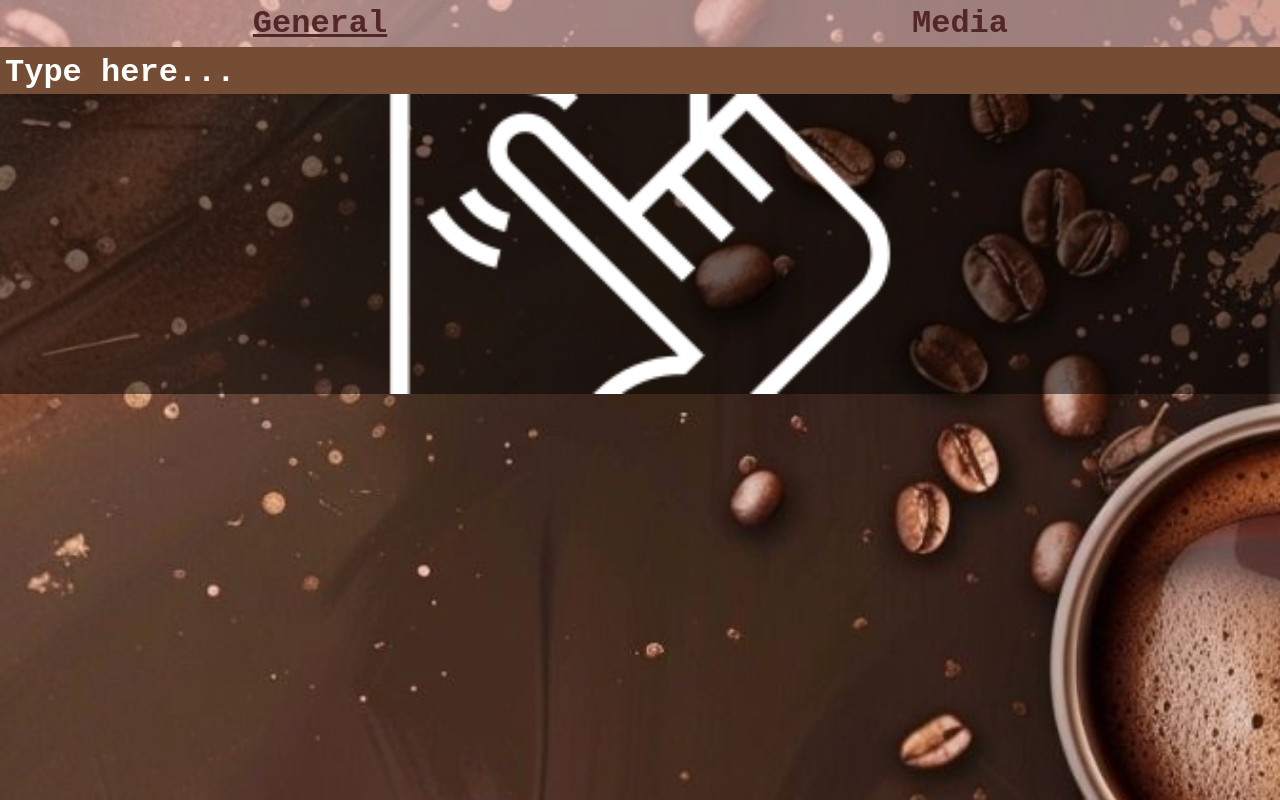
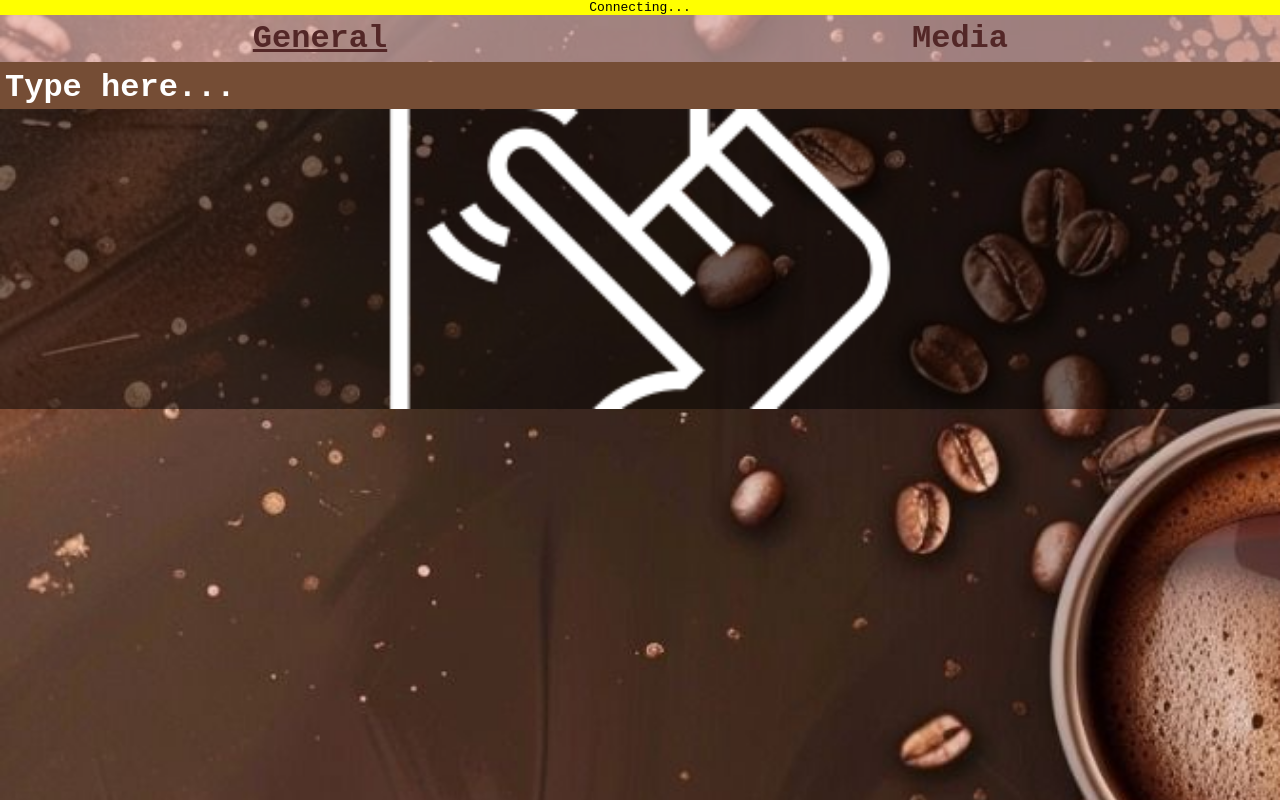
Before and after one commit to csatacsirke/RemoteControl, a React (Create React App) app in the folder web_frontend/: page / in a window 1280 px wide. Built offline with nearby package versions, Linux system fonts and the light colour scheme; no server answers.

Commit message:
NetworkStatus new design

```diff
--- a/web_frontend/src/App.tsx
+++ b/web_frontend/src/App.tsx
@@ -7,6 +7,7 @@ import TabView from './TabView';
 import KeyboardInputComponent from './KeyboardInputComponent';
 import React from 'react';
 import MediaInterfaceComponent from './MediaInterfaceComponent';
+import NetworkStatusComponent from './NetworkStatusComponent';
 
 
 // TODO config file
@@ -41,6 +42,7 @@ function App() {
   return (
     <React.StrictMode>
       <div className="App">
+        <NetworkStatusComponent connectionState={connectionState} />
         <TabView tabs={[
 
           {
--- /dev/null
+++ b/web_frontend/src/NetworkStatus.css
@@ -0,0 +1,16 @@
+
+.network-status-bar {
+	font-family: monospace;
+	width: 100%;
+	margin: 0;
+	padding: 0;
+}
+
+
+.network-status-bar.connecting {
+	background-color: yellow;
+}
+
+.network-status-bar.error {
+	background-color: red;
+}
--- /dev/null
+++ b/web_frontend/src/NetworkStatusComponent.tsx
@@ -0,0 +1,20 @@
+import { ConnectionState } from "./NetworkInterface";
+
+import './NetworkStatus.css';
+
+
+export default function MediaInterfaceComponent(props: {connectionState: ConnectionState}) {
+
+	if (props.connectionState == ConnectionState.Disconnected) {
+		return (<div className="network-status-bar error">Connection error!</div>);
+	}
+
+	if (props.connectionState == ConnectionState.NotConnected) {
+		return (<div className="network-status-bar connecting">Connecting...</div>);
+	}
+
+	return (
+		<>
+		</>
+	)
+}
```
